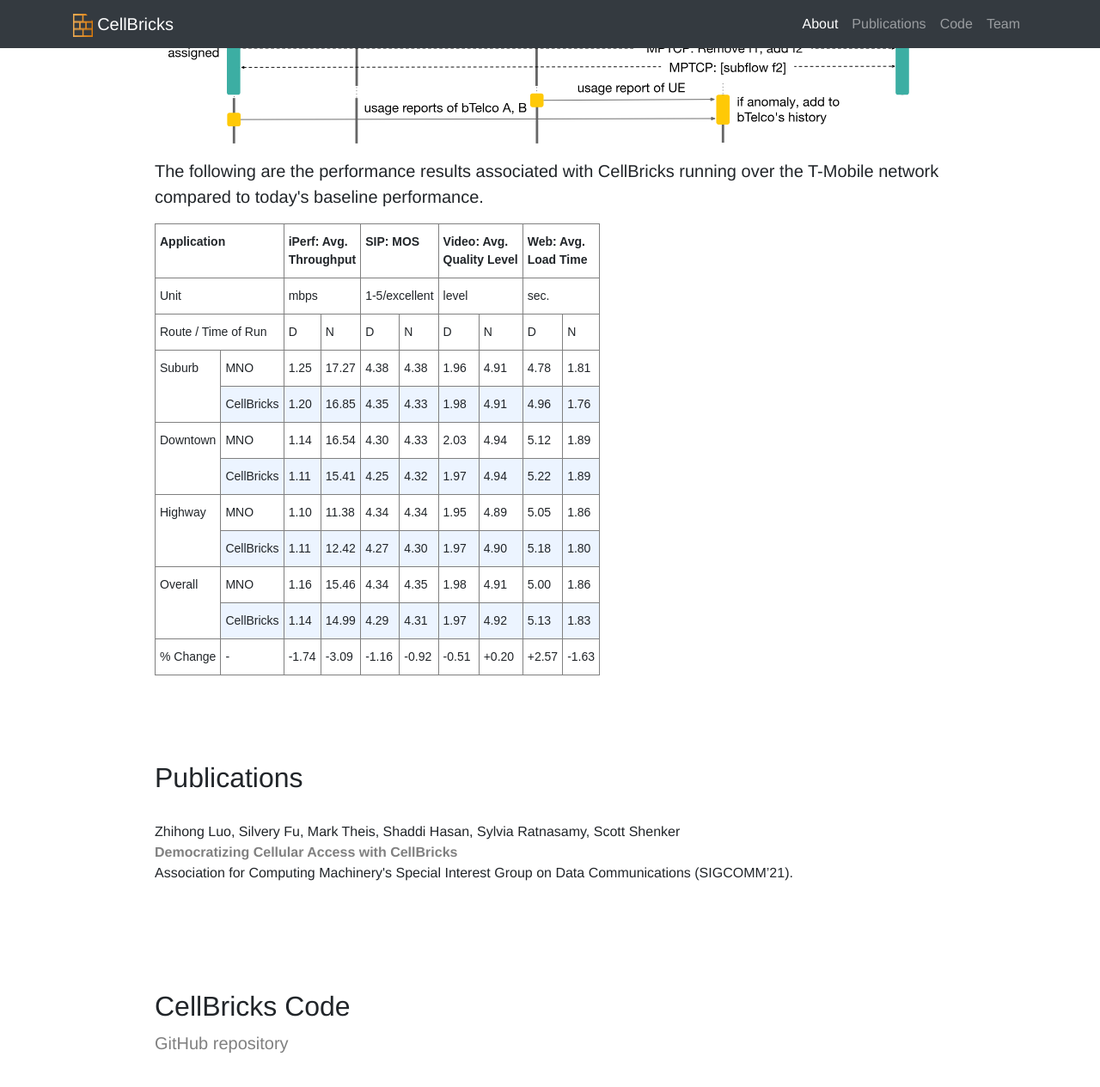
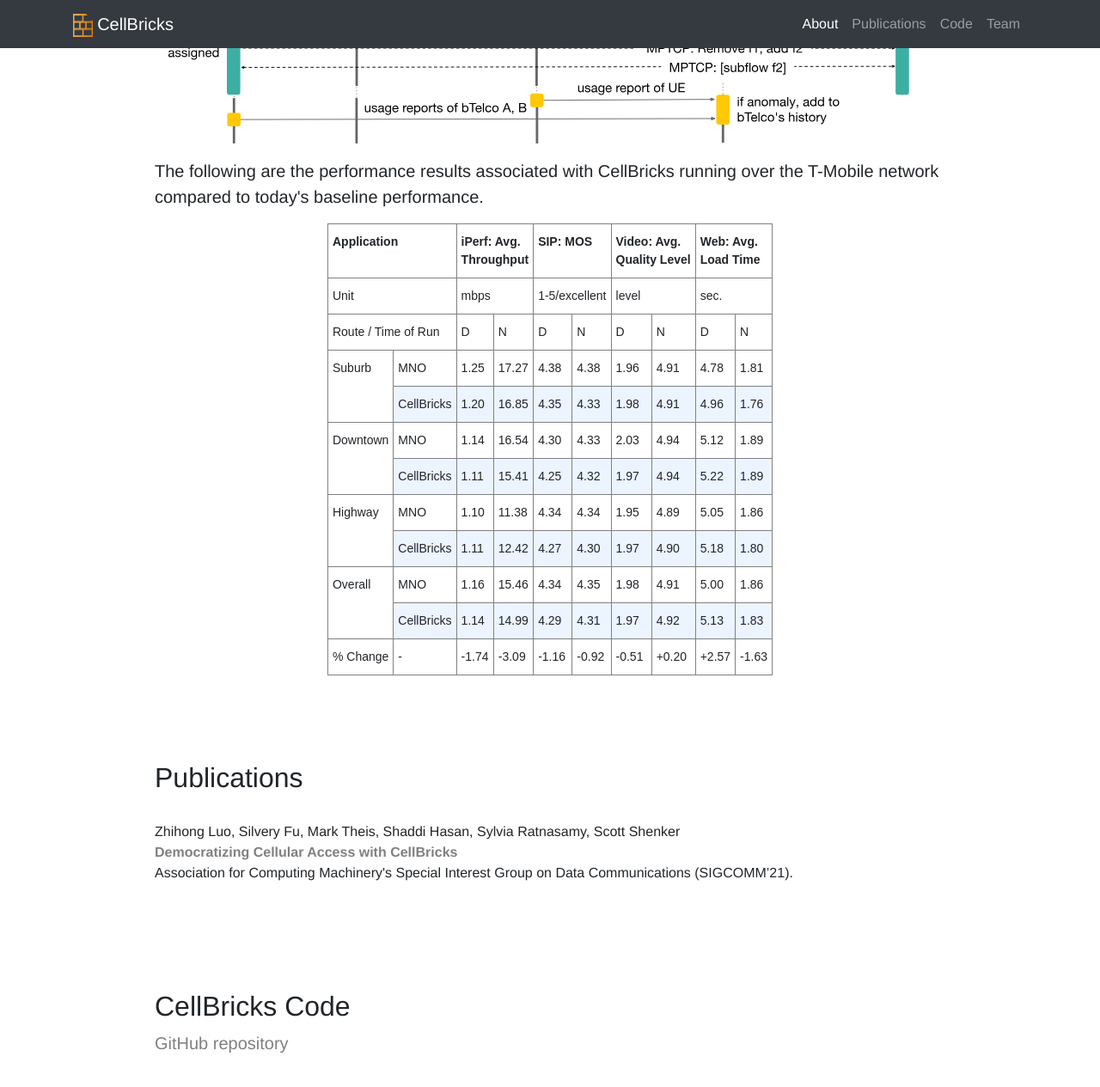
Before and after one commit to cellbricks/cellbricks.github.io, a Jekyll site: the page index.html, which Jekyll copies as it is, in a window 1280 px wide and 1400 px high, scrolled down 1483 px. Shown: the top 1265 px of the window at 86% size. Built offline with Jekyll 4.4.1, drawn with Linux system fonts in a browser that asks for light colours; nearby versions of some CDN libraries; library files that are not in the unit come from our copies.

Commit message:
center results table

```diff
--- a/index.html
+++ b/index.html
@@ -1,5 +1,6 @@
 <!DOCTYPE html>
 <html lang="en">
+
 <head>
    <meta charset="utf-8">
    <meta name="viewport" content="width=device-width, initial-scale=1, shrink-to-fit=no">
@@ -13,6 +14,7 @@
    <!-- nice figures  -->
    <link rel="stylesheet" href="css/font-awesome.css">
 </head>
+
 <body id="page-top">
    <!-- Navigation -->
    <nav class="navbar navbar-expand-lg navbar-dark bg-dark fixed-top" id="mainNav">
@@ -22,7 +24,8 @@
             CellBricks
 
          </a>
-            <button class="navbar-toggler" type="button" data-toggle="collapse" data-target="#navbarResponsive" aria-controls="navbarResponsive" aria-expanded="false" aria-label="Toggle navigation">
+         <button class="navbar-toggler" type="button" data-toggle="collapse" data-target="#navbarResponsive"
+            aria-controls="navbarResponsive" aria-expanded="false" aria-label="Toggle navigation">
             <span class="navbar-toggler-icon"></span>
          </button>
          <div class="collapse navbar-collapse" id="navbarResponsive">
@@ -47,7 +50,8 @@
       <div class="container text-center">
          <h1>CellBricks </h1>
          <h2>A New Cellular Architecture</h2>
-            <p class="lead"><i>CellBricks is a democratized cellular ecosystem that decouples user management from network infrastructure.</i>
+         <p class="lead"><i>CellBricks is a democratized cellular ecosystem that decouples user management from network
+               infrastructure.</i>
          </p>
       </div>
    </header>
@@ -55,25 +59,77 @@
       <div class="container">
          <div class="row">
             <div class="col-lg-10 mx-auto">
-                  <p class="lead">Markets in which competition thrives are good for both consumers and innovation but, unfortunately, competition is not thriving in the increasingly important cellular market. We propose CellBricks, a novel cellular architecture that lowers the barrier to entry for new operators by enabling users to consume access on-demand from any available cellular operator — small or large, trusted or untrusted. CellBricks achieves this by moving support for mobility and user management (authentication and billing) out of the network and into end hosts. These changes, we believe, bring valuable benefits beyond enabling competition: they lead to a cellular infrastructure that is simpler and more efficient.</p>
-                  <p class="lead">We design, build, and evaluate CellBricks, showing that its benefits come at little-to-no cost in performance, with application performance between -1.95% to 3.1% of that achieved by current cellular infrastructure.</p>
+               <p class="lead">Markets in which competition thrives are good for both consumers and innovation but,
+                  unfortunately, competition is not thriving in the increasingly important cellular market. We propose
+                  CellBricks, a novel cellular architecture that lowers the barrier to entry for new operators by
+                  enabling users to consume access on-demand from any available cellular operator — small or large,
+                  trusted or untrusted. CellBricks achieves this by moving support for mobility and user management
+                  (authentication and billing) out of the network and into end hosts. These changes, we believe, bring
+                  valuable benefits beyond enabling competition: they lead to a cellular infrastructure that is simpler
+                  and more efficient.</p>
+               <p class="lead">We design, build, and evaluate CellBricks, showing that its benefits come at little-to-no
+                  cost in performance, with application performance between -1.95% to 3.1% of that achieved by current
+                  cellular infrastructure.</p>
                <div class="text-center">
                   <p><img class="img-fluid" width="60%" src="images/cellbrick-arch.png"></p>
                </div>
-                  <p class="lead">The foundation underneath CellBricks is the secure attachment protocol (SAP), which enables quick mobility among decentralized bTelcos.</p>
+               <p class="lead">The foundation underneath CellBricks is the secure attachment protocol (SAP), which
+                  enables quick mobility among decentralized bTelcos.</p>
                <div class="text-center">
                   <p><img class="img-fluid" width="100%" src="images/combined_diagram-fixed.svg"></p>
                </div>
-                  <p class="lead">The following are the performance results associated with CellBricks running over the T-Mobile network compared to today's baseline performance.</p>
+               <p class="lead">The following are the performance results associated with CellBricks running over the
+                  T-Mobile network compared to today's baseline performance.</p>
                <style type="text/css">
-                     .tg  {border-collapse:collapse;border-spacing:0;}
-                     .tg td{border-color:black;border-style:solid;border-width:1px;font-family:Arial, sans-serif;font-size:14px;
-                       overflow:hidden;padding:10px 5px;word-break:normal;}
-                     .tg th{border-color:black;border-style:solid;border-width:1px;font-family:Arial, sans-serif;font-size:14px;
-                       font-weight:normal;overflow:hidden;padding:10px 5px;word-break:normal;}
-                     .tg .tg-cjtp{background-color:#ecf4ff;border-color:inherit;text-align:left;vertical-align:top}
-                     .tg .tg-fymr{border-color:inherit;font-weight:bold;text-align:left;vertical-align:top}
-                     .tg .tg-0pky{border-color:inherit;text-align:left;vertical-align:top}
+                  .tg {
+                     border-collapse: collapse;
+                     border-spacing: 0;
+                     margin-left: auto;
+                     margin-right: auto;
+                  }
+
+                  .tg td {
+                     border-color: black;
+                     border-style: solid;
+                     border-width: 1px;
+                     font-family: Arial, sans-serif;
+                     font-size: 14px;
+                     overflow: hidden;
+                     padding: 10px 5px;
+                     word-break: normal;
+                  }
+
+                  .tg th {
+                     border-color: black;
+                     border-style: solid;
+                     border-width: 1px;
+                     font-family: Arial, sans-serif;
+                     font-size: 14px;
+                     font-weight: normal;
+                     overflow: hidden;
+                     padding: 10px 5px;
+                     word-break: normal;
+                  }
+
+                  .tg .tg-cjtp {
+                     background-color: #ecf4ff;
+                     border-color: inherit;
+                     text-align: left;
+                     vertical-align: top
+                  }
+
+                  .tg .tg-fymr {
+                     border-color: inherit;
+                     font-weight: bold;
+                     text-align: left;
+                     vertical-align: top
+                  }
+
+                  .tg .tg-0pky {
+                     border-color: inherit;
+                     text-align: left;
+                     vertical-align: top
+                  }
                </style>
                <table class="tg">
                   <thead>
@@ -263,10 +319,12 @@
                               <div class="card">
                                  <div class="card-body text-center mt-3">
                                     <h4 class="card-title">Zhihong Luo</h4>
-                                       <p class="card-text">Zhihong Luo is a Ph.D. student and research assistant at the NetSys Laboratory at UC Berkeley, USA.</p>
+                                    <p class="card-text">Zhihong Luo is a Ph.D. student and research assistant at the
+                                       NetSys Laboratory at UC Berkeley, USA.</p>
                                     <ul class="list-inline">
                                        <li class="list-inline-item">
-                                             <a class="social-icon text-xs-center" target="_blank" href="https://github.com/zhluo94/">
+                                          <a class="social-icon text-xs-center" target="_blank"
+                                             href="https://github.com/zhluo94/">
                                              <i class="fa fa-github"></i>
                                           </a>
                                        </li>
@@ -294,10 +352,12 @@
                               <div class="card">
                                  <div class="card-body text-center mt-3">
                                     <h4 class="card-title">Silvery Fu</h4>
-                                       <p class="card-text">Silvery Fu is a Ph.D. candidate and research assistant at the NetSys Laboratory at UC Berkeley, USA.</p>
+                                    <p class="card-text">Silvery Fu is a Ph.D. candidate and research assistant at the
+                                       NetSys Laboratory at UC Berkeley, USA.</p>
                                     <ul class="list-inline">
                                        <li class="list-inline-item">
-                                             <a class="social-icon text-xs-center" target="_blank" href="https://github.com/silveryfu/">
+                                          <a class="social-icon text-xs-center" target="_blank"
+                                             href="https://github.com/silveryfu/">
                                              <i class="fa fa-github"></i>
                                           </a>
                                        </li>
@@ -325,10 +385,12 @@
                               <div class="card">
                                  <div class="card-body text-center mt-3">
                                     <h4 class="card-title"><a href="https://mark.theis.site">Mark Theis</a></h4>
-                                       <p class="card-text">Mark Theis is a researcher at the NetSys Lab at UC Berkeley, USA.</p>
+                                    <p class="card-text">Mark Theis is a researcher at the NetSys Lab at UC Berkeley,
+                                       USA.</p>
                                     <ul class="list-inline">
                                        <li class="list-inline-item">
-                                             <a class="social-icon text-xs-center" target="_blank" href="https://github.com/metheis/">
+                                          <a class="social-icon text-xs-center" target="_blank"
+                                             href="https://github.com/metheis/">
                                              <i class="fa fa-github"></i>
                                           </a>
                                        </li>
@@ -356,7 +418,8 @@
                               <div class="card">
                                  <div class="card-body text-center mt-3">
                                     <h4 class="card-title"><a href="https://www.shaddih.com/">Shaddi Hasan</a></h4>
-                                       <p class="card-text">Shaddi Hasan is an incoming Associate Professor at Virginia Tech, USA.</p>
+                                    <p class="card-text">Shaddi Hasan is an incoming Associate Professor at Virginia
+                                       Tech, USA.</p>
                                  </div>
                               </div>
                            </div>
@@ -379,8 +442,10 @@
                            <div class="backside">
                               <div class="card">
                                  <div class="card-body text-center mt-3">
-                                       <h4 class="card-title"><a href="https://people.eecs.berkeley.edu/~sylvia/">Sylvia Ratnasamy</a></h4>
-                                       <p class="card-text">Sylvia Ratnasamy is a Professor at the NetSys Lab at UC Berkeley, USA.</p>
+                                    <h4 class="card-title"><a href="https://people.eecs.berkeley.edu/~sylvia/">Sylvia
+                                          Ratnasamy</a></h4>
+                                    <p class="card-text">Sylvia Ratnasamy is a Professor at the NetSys Lab at UC
+                                       Berkeley, USA.</p>
                                  </div>
                               </div>
                            </div>
@@ -403,8 +468,11 @@
                            <div class="backside">
                               <div class="card">
                                  <div class="card-body text-center mt-3">
-                                       <h4 class="card-title"><a href="https://www.icsi.berkeley.edu/icsi/about/board/shenker">Scott Shenker</a></h4>
-                                       <p class="card-text">Scott Shenker is a Professor at the NetSys Lab at UC Berkeley, USA.</p>
+                                    <h4 class="card-title"><a
+                                          href="https://www.icsi.berkeley.edu/icsi/about/board/shenker">Scott
+                                          Shenker</a></h4>
+                                    <p class="card-text">Scott Shenker is a Professor at the NetSys Lab at UC Berkeley,
+                                       USA.</p>
                                  </div>
                               </div>
                            </div>
@@ -431,4 +499,5 @@
    <!-- Custom JavaScript for this theme -->
    <script src="js/scrolling-nav.js"></script>
 </body>
+
 </html>
```
Lines whose indentation alone changed are shown as unchanged.
